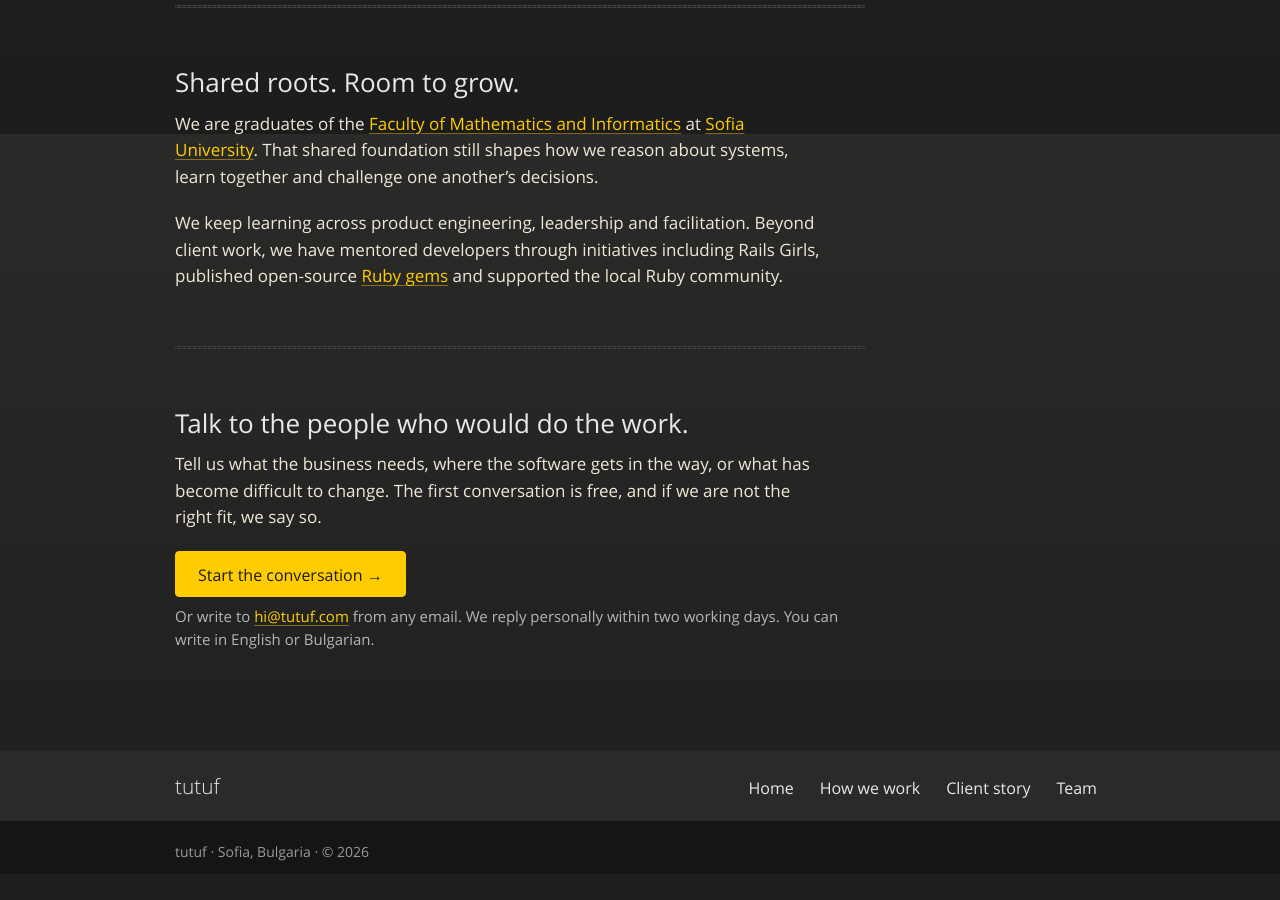
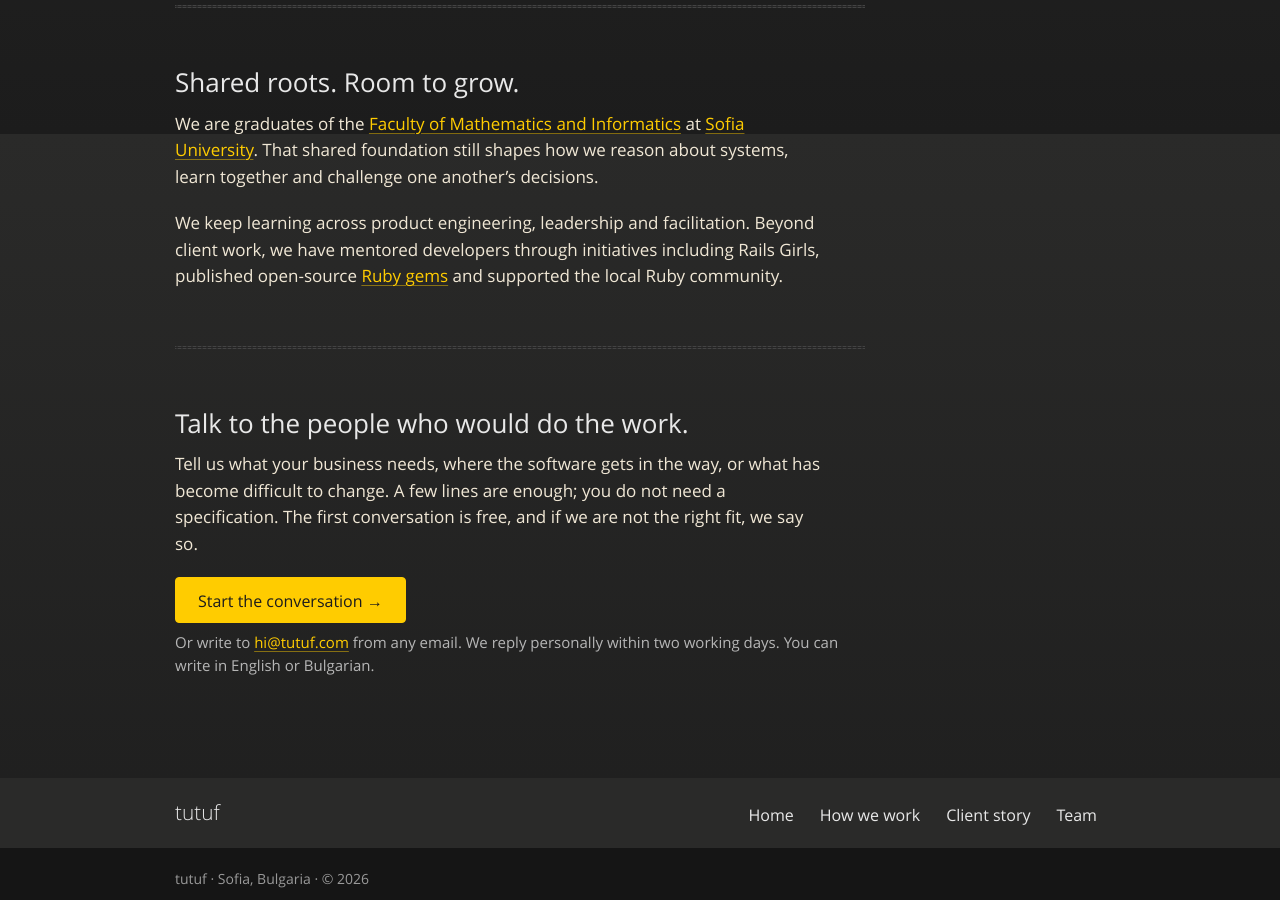
Before and after one commit to tutuf/tutuf.github.io, a Jekyll site: the page built from team.md, in a window 1280 px wide and 900 px high, scrolled down 2566 px. Built offline with Jekyll 4.4.1, drawn with Linux system fonts in a browser that asks for light colours; before the commit the page ends 3440 px from its top, so only the background shows below that.

Commit message:
Lower the barrier in the Team page call to action
Address the reader's business, say a few lines are enough, and
give the email a plain subject.

Co-Authored-By: Claude Opus 5.5 <noreply@anthropic.com>

```diff
--- a/team.md
+++ b/team.md
@@ -74,9 +74,9 @@ We keep learning across product engineering, leadership and facilitation. Beyond
 
 ## Talk to the people who would do the work.
 
-Tell us what the business needs, where the software gets in the way, or what has become difficult to change. The first conversation is free, and if we are not the right fit, we say so.
+Tell us what your business needs, where the software gets in the way, or what has become difficult to change. A few lines are enough; you do not need a specification. The first conversation is free, and if we are not the right fit, we say so.
 
-[Start the conversation](mailto:hi@tutuf.com?subject=Talking%20to%20the%20people%20who%20would%20do%20the%20work)
+[Start the conversation](mailto:hi@tutuf.com?subject=A%20first%20conversation)
 {: .cta .primary}
 
 Or write to [hi@tutuf.com](mailto:hi@tutuf.com) from any email. We reply personally within two working days. You can write in English or Bulgarian.
```
